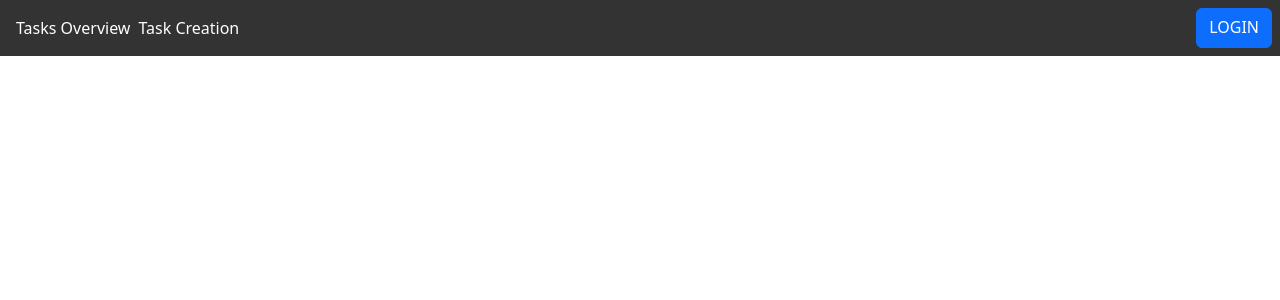
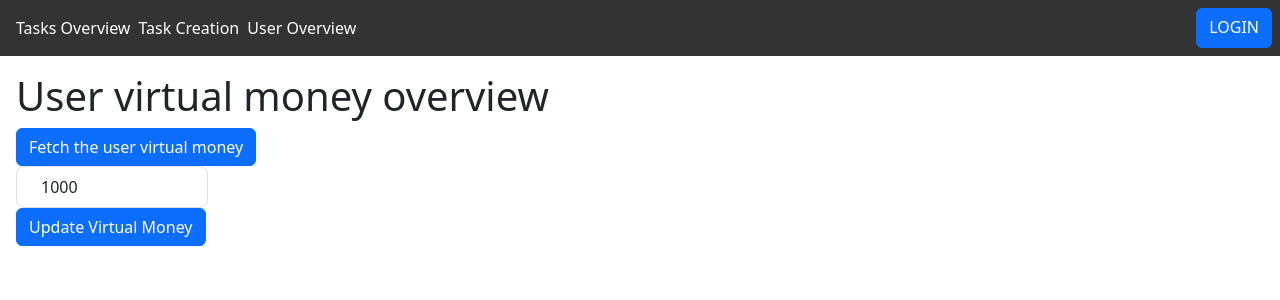
Before and after one commit to mateo-fontys/innovactionsfe, an Angular app: page /user-overview in a window 1280 px wide. Before the commit this address led to /. Shown: the top 300 px of the page. Built offline with nearby package versions, Linux system fonts and the light colour scheme.

Commit message:
Updated new page

```diff
--- a/src/app/app.routes.ts
+++ b/src/app/app.routes.ts
@@ -5,6 +5,7 @@ import { TaskHomeComponent } from './tasks/taskHome/taskHome.component';
 import { BugReportFormComponent } from './tasks/bug-report-form/bug-report-form.component';
 import { PaymentComponent } from './payments/payment/payment.component'
 import { PayoutComponent } from './payments/payout/payout.component';
+import { OverviewComponent } from './users/overview/overview.component';
 
 export const routes: Routes = [
   { path: '', component: LoginComponent },
@@ -12,5 +13,7 @@ export const routes: Routes = [
   { path: 'task-home', component: TaskHomeComponent },
   { path: 'report', component: BugReportFormComponent },
   { path: 'payment', component: PaymentComponent },
-  { path: 'payout', component: PayoutComponent }
+  { path: 'payout', component: PayoutComponent },
+  { path: 'user-overview', component: OverviewComponent }
+
 ];
--- /dev/null
+++ b/src/app/users/overview/overview.component.html
@@ -0,0 +1,21 @@
+<div>
+    <h1>User virtual money overview</h1>
+    <div class="text-left">
+        <button (click)="fetchData()" class="btn btn-primary">Fetch the user virtual money</button>
+    </div>
+
+    <div *ngIf="data">
+        <div *ngFor="let key of ['username', 'virtualMoney']">
+            <p>{{ key }}: {{ data[key] }}</p>
+        </div>
+    </div>
+
+    <!-- Input to update virtual money -->
+    <div>
+        <input [(ngModel)]="newVirtualMoney" type="number" placeholder="Enter new virtual money"
+            class="px-4 py-2 border rounded-lg w-48 focus:outline-none focus:ring-2 focus:ring-blue-500" />
+        <div class="text-left">
+            <button (click)="updateVirtualMoney()" class="btn btn-primary">Update Virtual Money</button>
+        </div>
+    </div>
+</div>
--- /dev/null
+++ b/src/app/users/overview/overview.component.ts
@@ -0,0 +1,52 @@
+import { Component, OnInit } from '@angular/core';
+import { CommonModule } from '@angular/common';
+import { RouterOutlet } from '@angular/router';
+import { FormsModule } from '@angular/forms';
+import axios from 'axios';
+
+@Component({
+  selector: 'app-overview',
+  imports: [CommonModule, FormsModule],
+  templateUrl: './overview.component.html',
+  styleUrl: './overview.component.css'
+
+})
+
+export class OverviewComponent {
+  data: any = null;
+
+  // TODO: make base money not hardcoded
+  newVirtualMoney: number = 1000;
+
+  // Method to fetch data from the API
+  fetchData() {
+    console.log('Fetching data...');
+    axios
+      .get('http://localhost:8080/users/1')
+      .then((response) => {
+        this.data = response.data;
+        console.log(this.data);
+      })
+      .catch((error) => {
+        console.error('Error fetching data:', error);
+      });
+  }
+
+  // Method to update the virtual money
+  updateVirtualMoney() {
+    console.log('Updating virtual money...');
+    axios
+      .put('http://localhost:8080/users/1', {
+        // TODO: make username not hardcoded/not needed
+        username: "rob",
+        virtualMoney: this.newVirtualMoney,
+      })
+      .then((response) => {
+        console.log('Virtual money updated:', response.data);
+        this.data = response.data;
+      })
+      .catch((error) => {
+        console.error('Error updating virtual money:', error);
+      });
+  }
+}
--- a/src/app/utilities/navbar/navbar.component.html
+++ b/src/app/utilities/navbar/navbar.component.html
@@ -3,6 +3,7 @@
     <div class="w-75 d-flex p-1 custom-link">
       <a class="p-1" href="/task-home">Tasks Overview</a>
       <a class="p-1" href="/task-creation">Task Creation</a>
+      <a class="p-1" href="/user-overview">User Overview</a>
     </div>
     <div class="w-25 d-flex justify-content-end">
       <a href="/" class="btn btn-primary">LOGIN</a>
```
Also changed, not shown: src/app/users/overview/overview.component.css (added), 1 other file (tests, documents, lock files or other folders).
